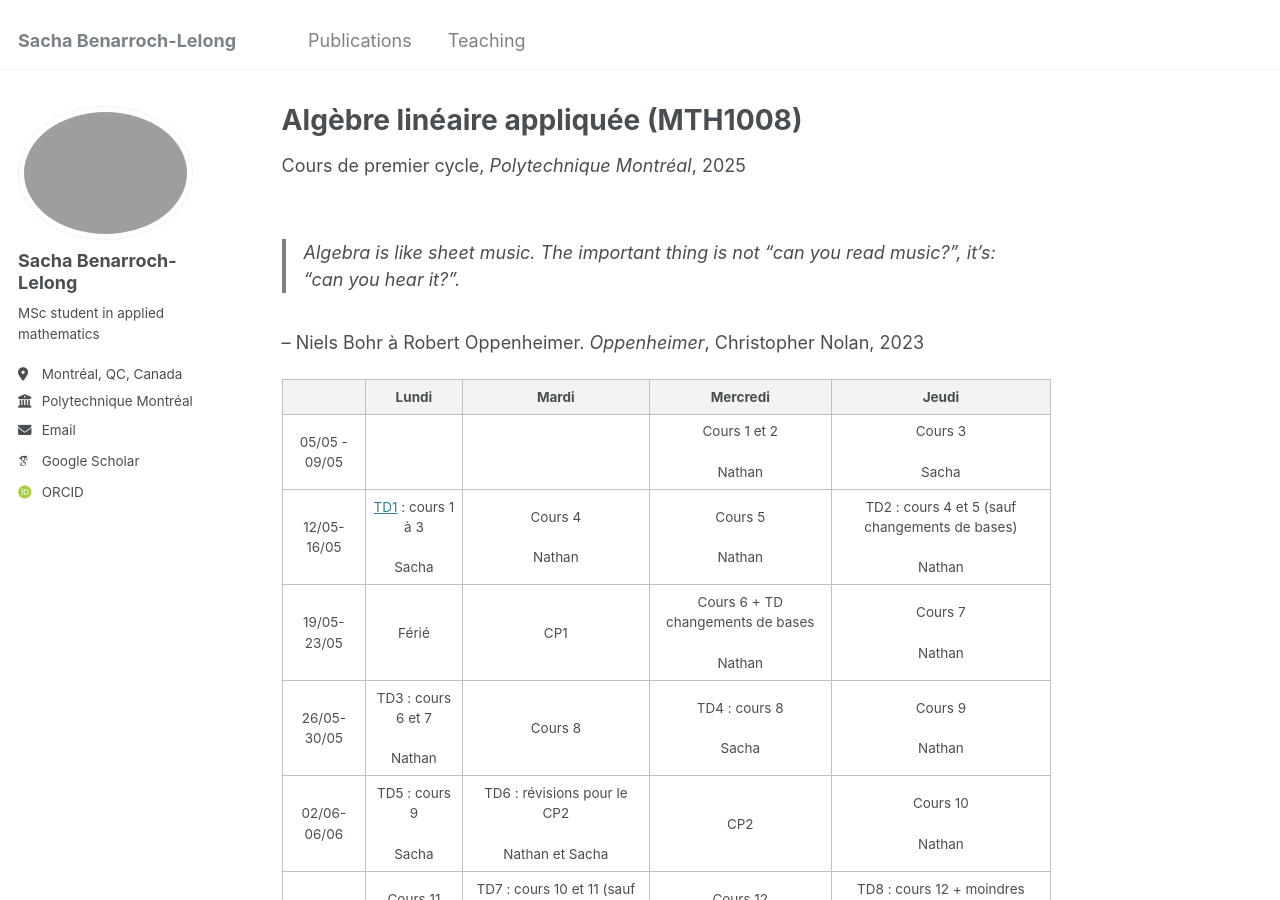
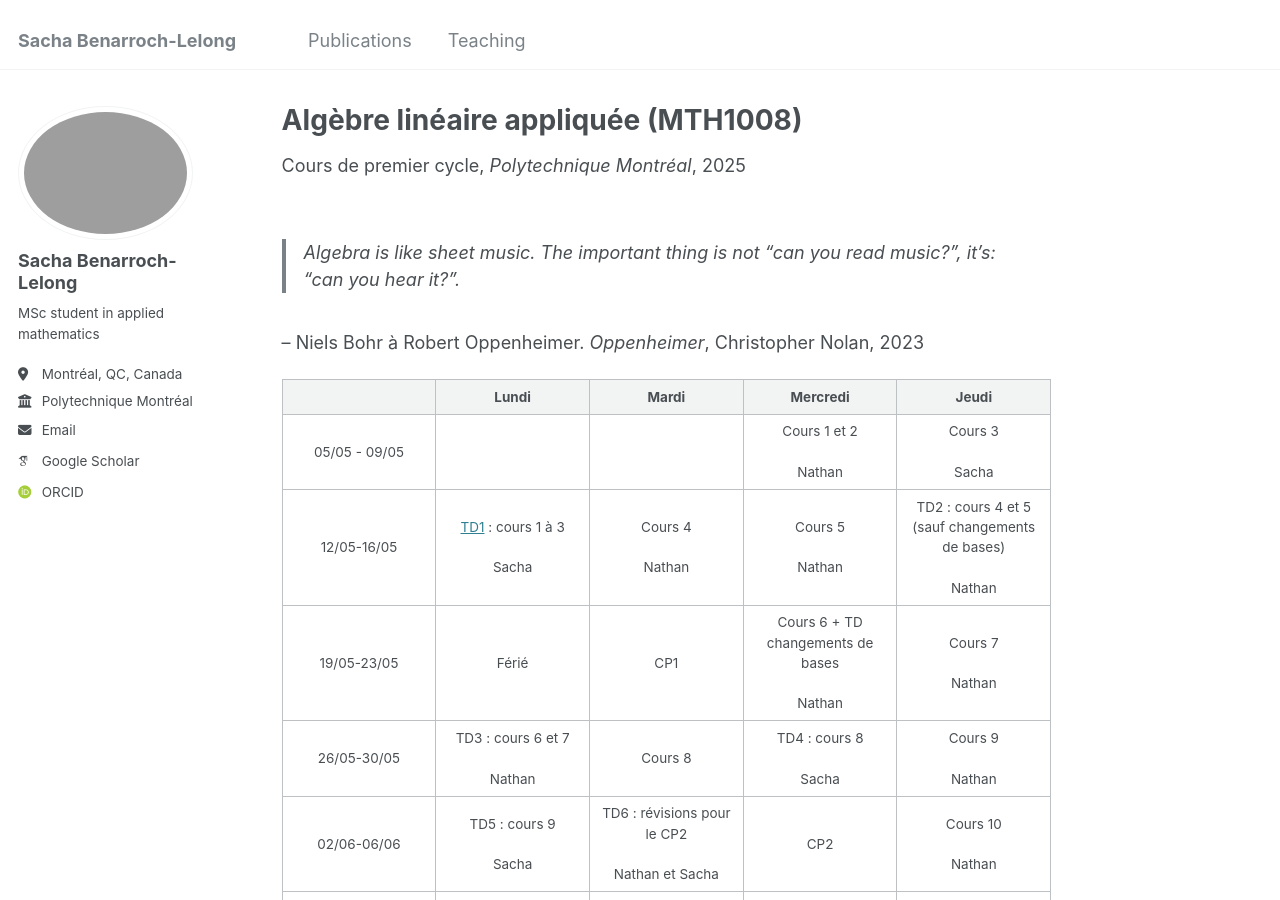
Before and after one commit to sblelong/sblelong.github.io, a Jekyll site: the page built from _teaching/mth1008.md, in a window 1280 px wide and 900 px high. Built offline with Jekyll 4.4.1, drawn with Linux system fonts in a browser that asks for light colours; some web fonts are replaced.

Commit message:
update table

```diff
--- a/_teaching/mth1008.md
+++ b/_teaching/mth1008.md
@@ -12,6 +12,13 @@ date: 2025-01-01
 -- Niels Bohr à Robert Oppenheimer. *Oppenheimer*, Christopher Nolan, 2023
 
 <table style="width:100%; border-collapse: collapse;">
+<colgroup>
+    <col style="width: 20%;">
+    <col style="width: 20%;">
+    <col style="width: 20%;">
+    <col style="width: 20%;">
+    <col style="width: 20%;">
+</colgroup>
   <thead>
     <tr>
       <th style="text-align: center;"></th>
```
